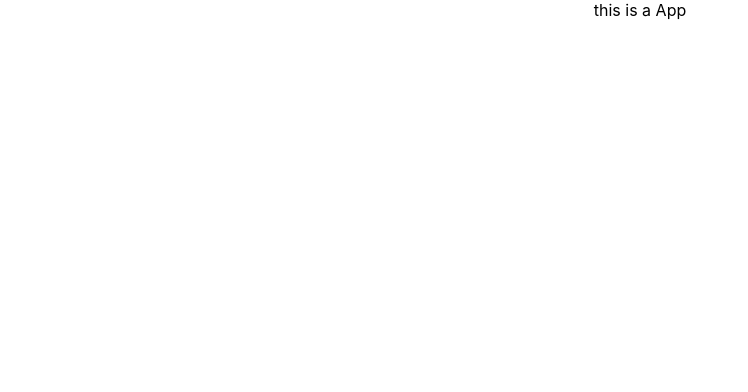
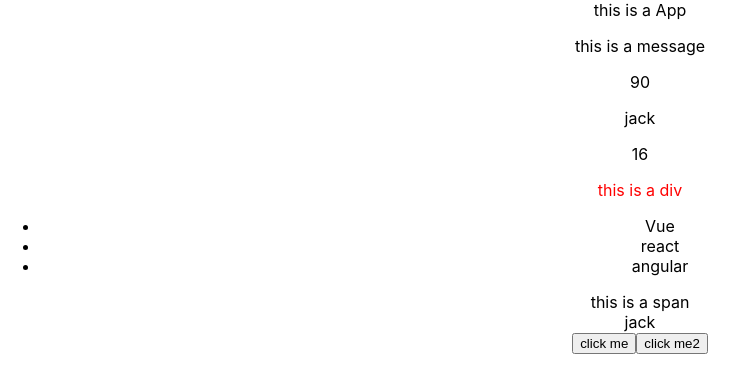
Before and after one commit to gaofeng222/r18app, a React (Create React App) app: page / in a window 1280 px wide. Shown: the top 392 px of the page, without its empty margins (0-748 px from the left). Built offline with nearby package versions, Linux system fonts and the light colour scheme.

Commit message:
add:语法测试

```diff
--- a/src/App.js
+++ b/src/App.js
@@ -1,7 +1,43 @@
 import './App.css'
 
+const count = 90
+function getName() {
+  return 'jack'
+}
+const lists = [
+  { id: 1, name: 'Vue' },
+  { id: 2, name: 'react' },
+  { id: 3, name: 'angular' }
+]
+const flag = true
 function App() {
-  return <div className='App'>this is a App</div>
+  const handleClick = (e) => {
+    console.log('🚀 ~ handleClick ~ e:', e)
+  }
+  const handleClick2 = (name, e) => {
+    console.log('🚀 ~ handleClick2 ~ e:', e)
+    console.log('🚀 ~ handleClick2 ~ name:', name)
+  }
+  return (
+    <div className='App'>
+      this is a App
+      <p>{'this is a message'}</p>
+      <p>{count}</p>
+      {/* 方法调用  */}
+      <p>{getName()}</p>
+      <p>{new Date().getDate()}</p>
+      <div style={{ color: 'red' }}>this is a div</div>
+      <ul>
+        {lists.map((li) => (
+          <li key={li.id}>{li.name}</li>
+        ))}
+      </ul>
+      <div>{flag && <span>this is a span</span>}</div>
+      <div>{flag ? <span>jack</span> : <span>Loading...</span>}</div>
+      <button onClick={handleClick}>click me</button>
+      <button onClick={(e) => handleClick2('jack', e)}>click me2</button>
+    </div>
+  )
 }
 
 export default App
```
